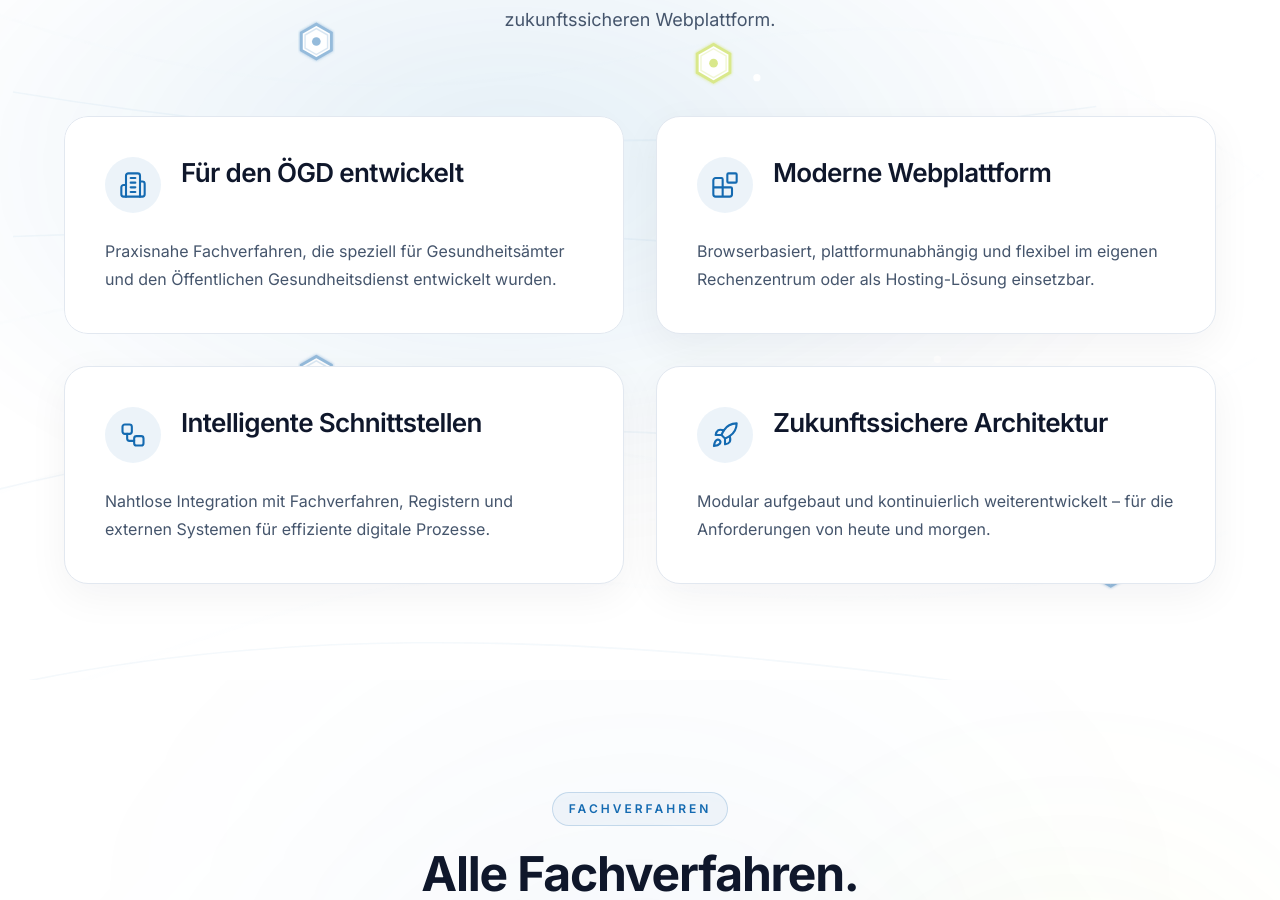
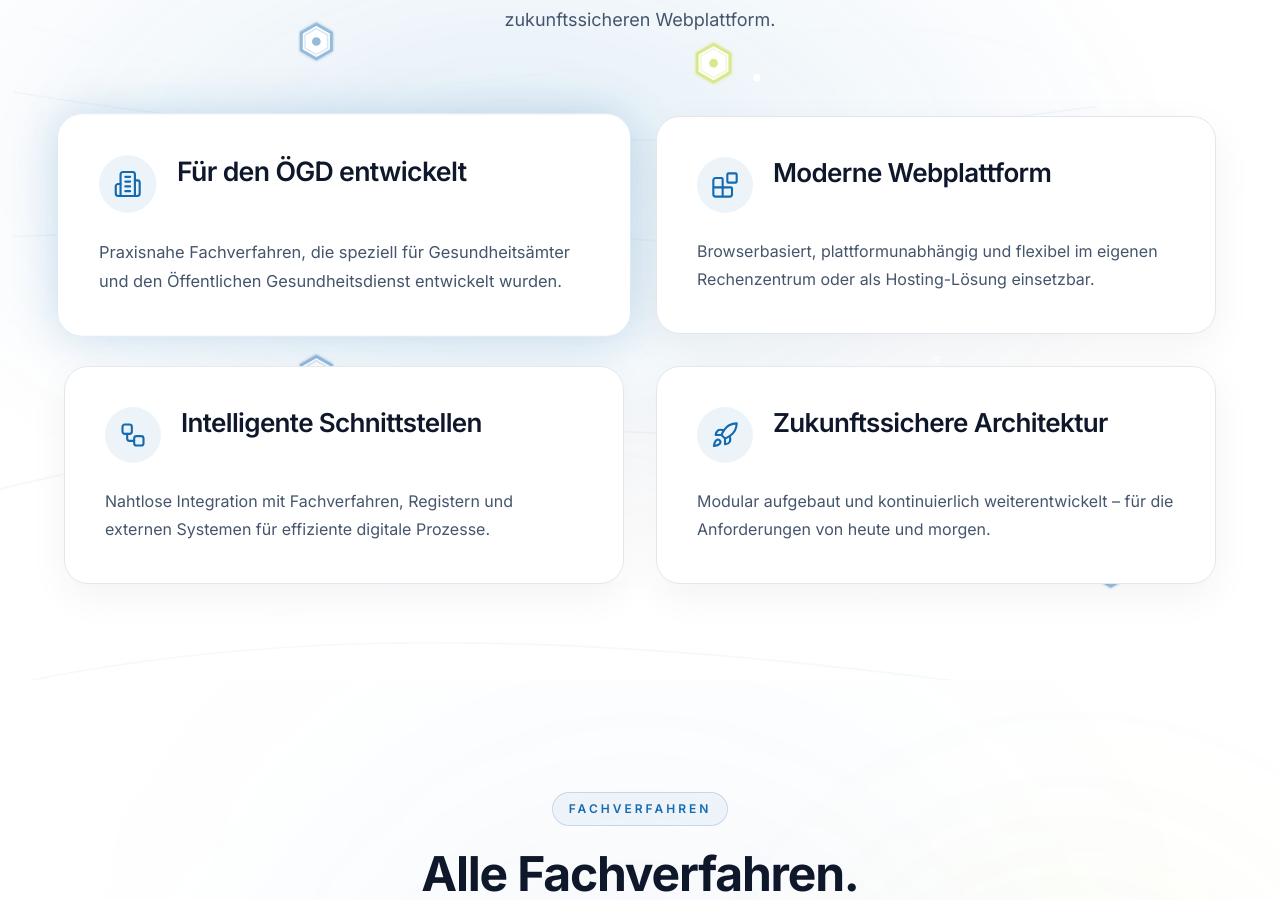
Before and after one commit to weblogger117-art/octoware-website, a Next.js app: page / in a window 1280 px wide. Shown: the part 1480-2380 px from the top of the page. Built offline with nearby package versions, Linux system fonts and the light colour scheme.

Commit message:
Update WhyOctoWare.tsx

```diff
--- a/components/sections/WhyOctoWare.tsx
+++ b/components/sections/WhyOctoWare.tsx
@@ -191,15 +191,17 @@ const [card4Active, setCard4Active] = useState(false);
     `
       relative
       overflow-hidden
+      rounded-3xl
 
       transition-all
-      duration-1000
-
-      rounded-3xl
+      duration-700
     `,
     isVisible
       ? "translate-y-0 opacity-100 scale-100"
-      : "translate-y-16 opacity-0 scale-95"
+      : "translate-y-16 opacity-0 scale-95",
+
+    card1Active &&
+      "scale-[1.025] shadow-[0_0_45px_rgba(20,106,177,0.22)]"
   )}
 >
     <FeatureCard
```
